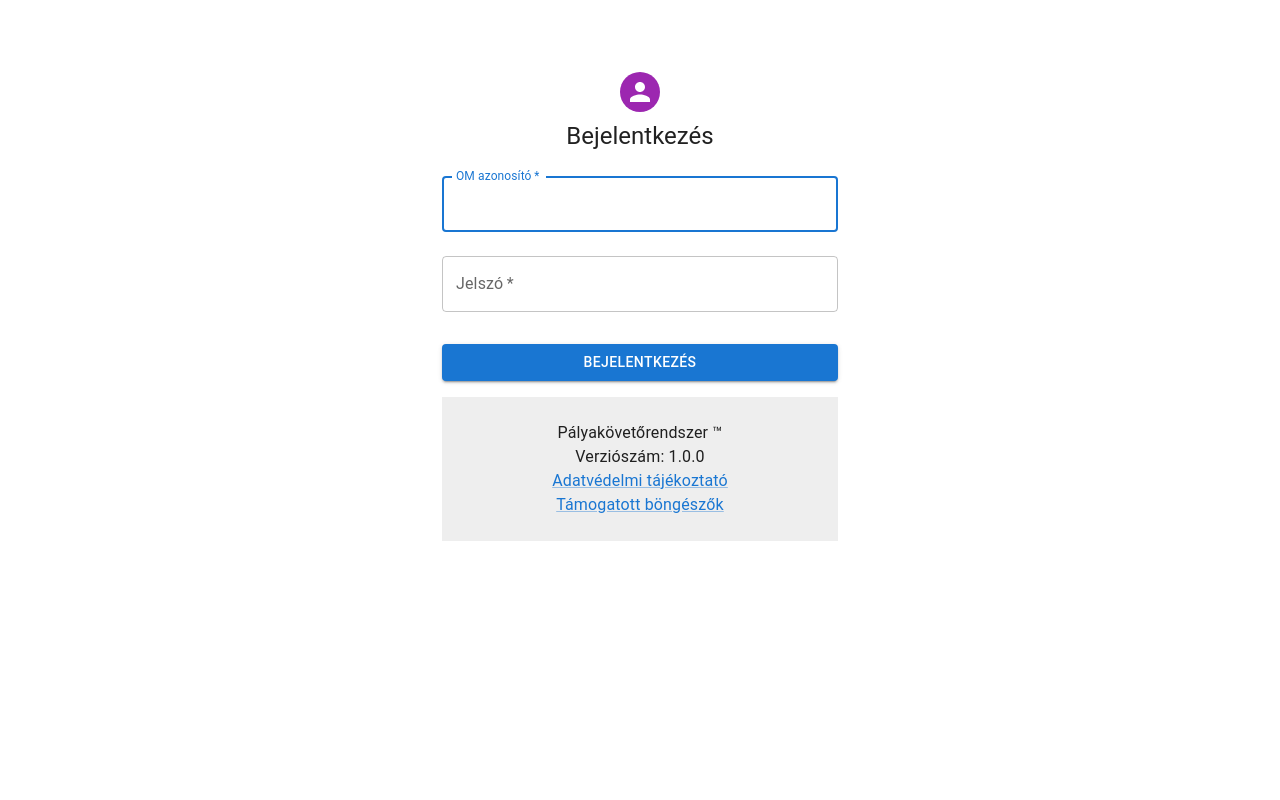
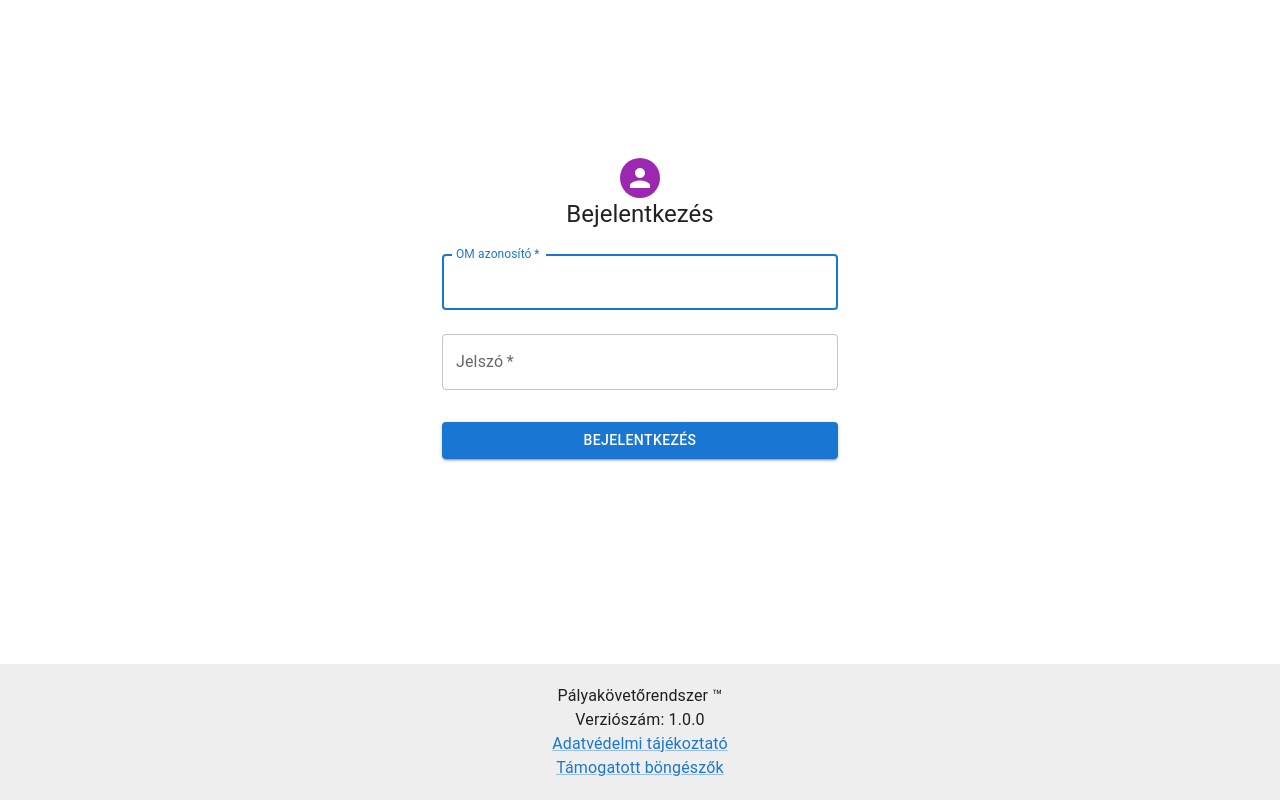
Before and after one commit to hb3nce04/palyakovetes, a React (Create React App) app in the folder vizsgaremek_palyakovetes/frontend/: page / in a window 1280 px wide. Built offline with nearby package versions, Linux system fonts and the light colour scheme.

Commit message:
Footer javítás -> mindig az oldal legalján marad

```diff
--- a/vizsgaremek_palyakovetes/frontend/src/components/Footer.js
+++ b/vizsgaremek_palyakovetes/frontend/src/components/Footer.js
@@ -32,6 +32,7 @@ function Footer(props) {
 
   return (
     <Box
+
       sx={{
         display: "flex",
         flexDirection: "column",
@@ -40,11 +41,9 @@ function Footer(props) {
       <CssBaseline />
 
       <Box
+      className="footer"
         component="footer"
         sx={{
-          py: 3,
-          px: 2,
-          mt: "auto",
           backgroundColor: (theme) =>
             theme.palette.mode === "light"
               ? theme.palette.grey[200]
--- a/vizsgaremek_palyakovetes/frontend/src/css/Footer.css
+++ b/vizsgaremek_palyakovetes/frontend/src/css/Footer.css
@@ -1,3 +1,14 @@
 .footerContent {
     text-align: center;
+
+    padding: 20px;
+
 }
+
+.footer {
+    position:absolute;
+    left:0;
+    bottom:0;
+    right:0;
+
+}
--- a/vizsgaremek_palyakovetes/frontend/src/css/index.css
+++ b/vizsgaremek_palyakovetes/frontend/src/css/index.css
@@ -1,5 +1,7 @@
 body {
-
+  position: relative;
+  min-height: 100vh;
+  padding-bottom:100px;
   margin: 0;
   font-family: -apple-system, BlinkMacSystemFont, 'Segoe UI', 'Roboto', 'Oxygen',
     'Ubuntu', 'Cantarell', 'Fira Sans', 'Droid Sans', 'Helvetica Neue',
--- a/vizsgaremek_palyakovetes/frontend/src/pages/Login.js
+++ b/vizsgaremek_palyakovetes/frontend/src/pages/Login.js
@@ -51,13 +51,13 @@ export default function SignIn() {
       <CssBaseline />
       <Box
         sx={{
-          marginTop: 8,
+
           display: "flex",
           flexDirection: "column",
           alignItems: "center",
         }}
       >
-        <Avatar sx={{ m: 1, bgcolor: "secondary.main" }}></Avatar>
+        <Avatar sx={{ mt: "40%", bgcolor: "secondary.main" }}></Avatar>
         <Typography component="h1" variant="h5">
           Bejelentkezés
         </Typography>
```
